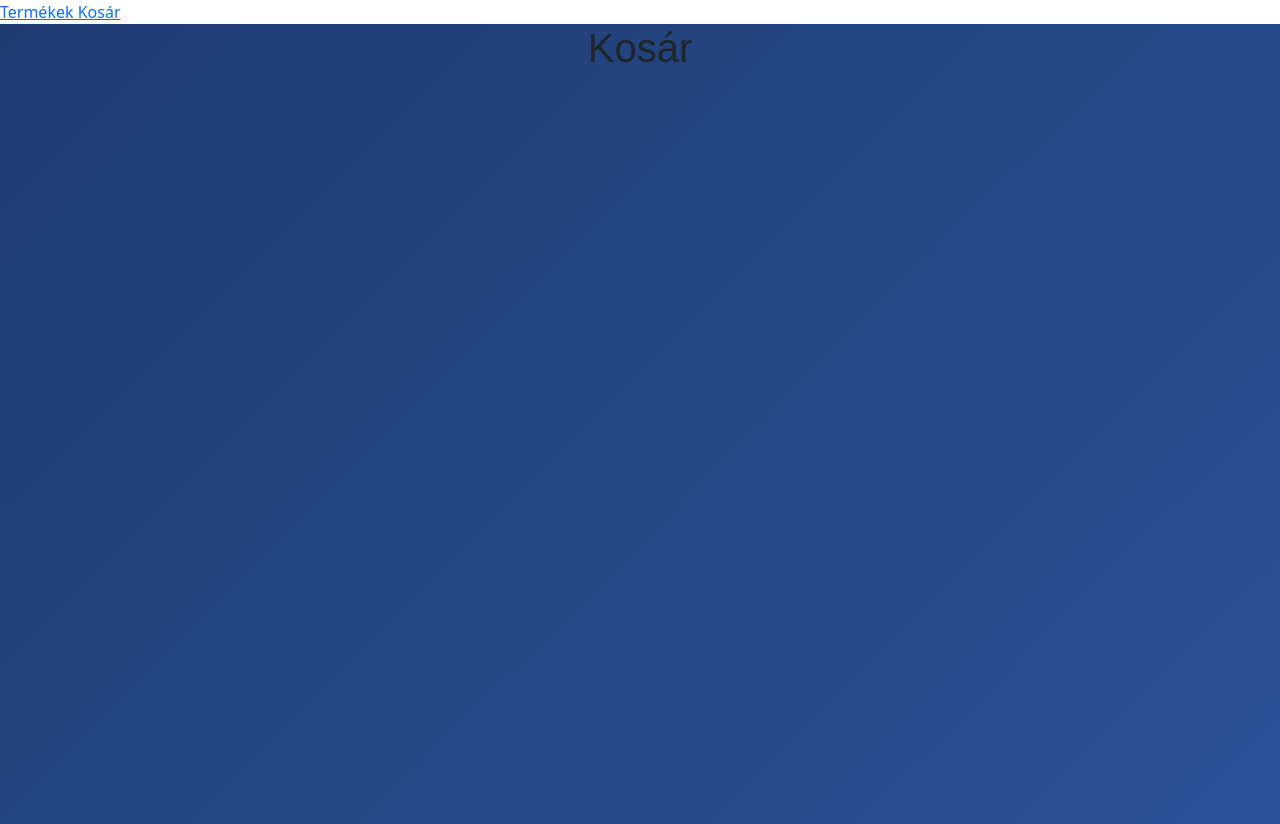
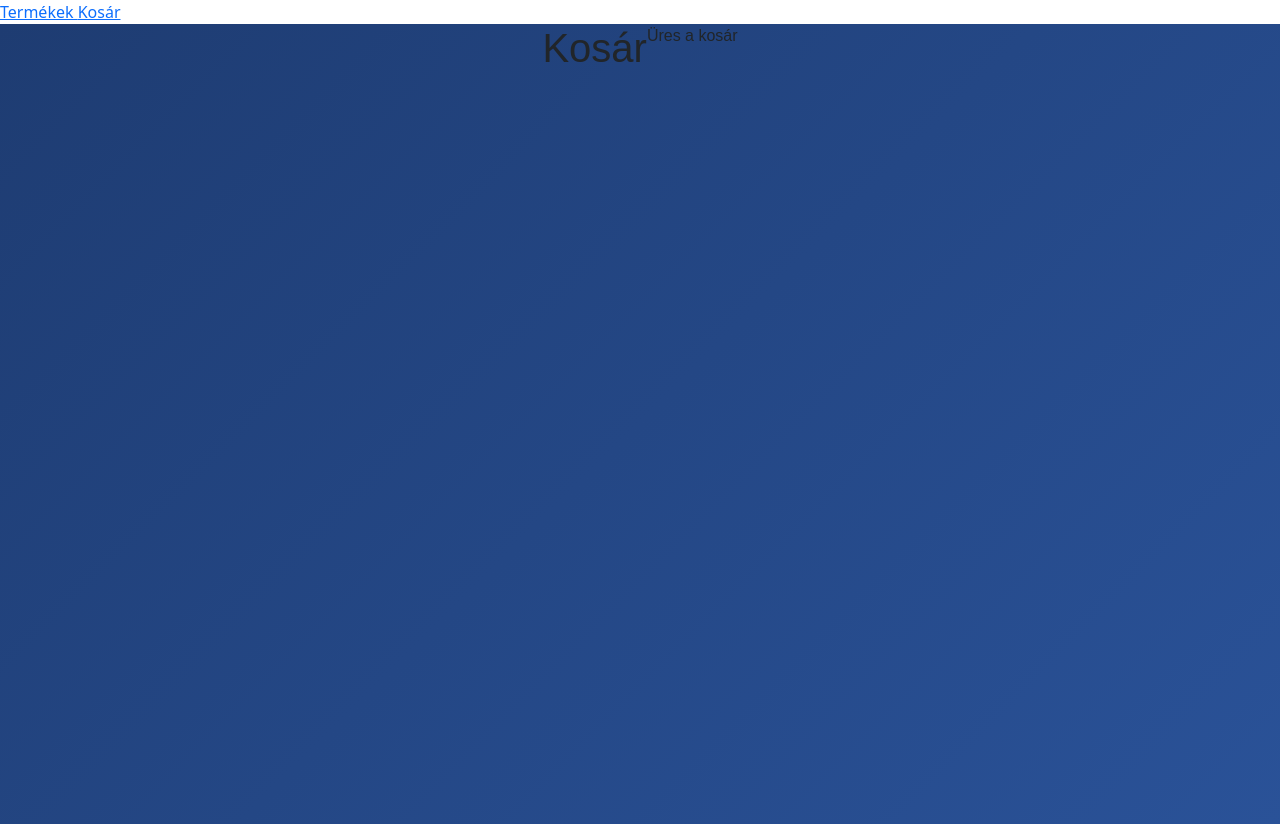
Before and after one commit to b0gavtam/vue-jsonserver-axios-bolt, a Vue app: page /cart in a window 1280 px wide. Built offline with nearby package versions, Linux system fonts and the light colour scheme; data requests are answered from the project's data file.

Commit message:
kosár nem megy

```diff
--- a/db.json
+++ b/db.json
@@ -54,5 +54,6 @@
             "price": "350 ft"
         },
         {"id": 19, "name" : "LG 4k tv", "unit":"l", "desc" :"nagyon jo tv", "store" : 2, "price" : "380.000 Ft"}
-    ]
+    ],
+    "order": []
 }
--- a/package.json
+++ b/package.json
@@ -21,7 +21,7 @@
     "@vitejs/plugin-vue": "^5.2.1",
     "@vue/test-utils": "^2.4.6",
     "jsdom": "^25.0.1",
-    "vite": "^6.0.5",
+    "vite": "^6.0.11",
     "vite-plugin-vue-devtools": "^7.6.8",
     "vitest": "^2.1.8"
   }
--- a/src/stores/bot.js
+++ b/src/stores/bot.js
@@ -3,7 +3,7 @@ import { defineStore } from 'pinia'
 
 export const useBotStore = defineStore('bot', () => {
   const products = ref([])
-  const cart = ref([])
+  const cart = ref([]) //eleg a termek.id es a mennyiseg mint key-value
   //const doubleCount = computed(() => count.value * 2)
   //function increment() {
   //  count.value++
@@ -14,7 +14,13 @@ export const useBotStore = defineStore('bot', () => {
     .then(data => products.value = data)
   }
   const addToCart = (id) =>{
-    cart.value.push(products.value.find(p => p.id == id))
+    //cart.value.push(products.value.find(p => p.id == id))
+    // if (id in cart.value === false) {
+    //   cart.value[id] = 1
+    // }
+    // else{
+    //   cart.value[id] +=1
+    // }
   }
 
   return { products, cart, loadAll, addToCart}
--- a/src/views/BoltView.vue
+++ b/src/views/BoltView.vue
@@ -8,7 +8,7 @@
           <p class="card-text">{{ p.price }}</p>
         </div>
         <div class="card-footer text-center">
-          <button @click="botStore.addToCart(p.id)" class="btn btn-primary w-50">&#128722;</button>
+          <button @click="botStore.addToCart(p.id)" class="btn btn-outline-primary w-50">&#128722;</button>
         </div>
       </div>
     </div>
--- a/src/views/CartView.vue
+++ b/src/views/CartView.vue
@@ -1,12 +1,23 @@
 <template>
     <div class="container">
         <h1 class="text-center">Kosár</h1>
+        <div>
+            <p v-if="Object.entries(botStore.cart).length < 1">Üres a kosár</p>
+            <table v-else>
+                <tr v-for="p in botStore.cart">
+                    <td> {{ p.key }}</td>
+
+                </tr>
+            </table>
+        </div>
     </div>
 </template>
 <script setup>
 import { useRoute} from 'vue-router';
+import { useBotStore } from '@/stores/bot';
 import {ref} from 'vue';
 const route = useRoute();
+const botStore = useBotStore();
 </script>
 
 <style scoped>
```
Also changed, not shown: 1 other file (tests, documents, lock files or other folders).
